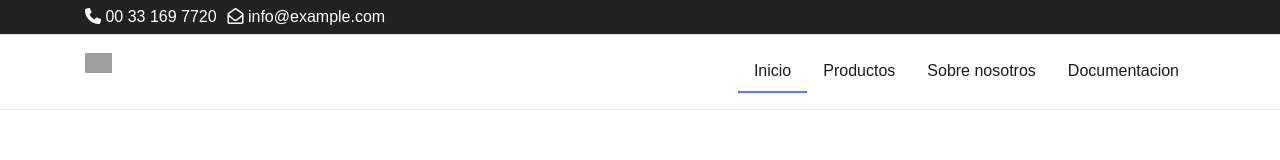
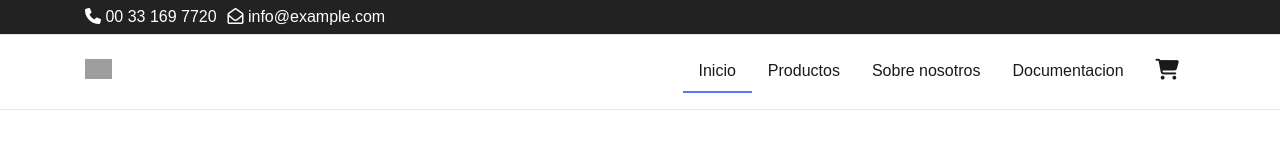
Before and after one commit to davidgalarza/FISEI_SHOP, a plain HTML site: page index.html in a window 1280 px wide. Drawn offline with nearby package versions, Linux system fonts and the light colour scheme; grey boxes are pictures that could not be loaded; a web font is replaced by a local one.

Commit message:
Arregalr encabezado

```diff
--- a/css/comun.css
+++ b/css/comun.css
@@ -23,10 +23,11 @@ header{
 }
 
 .logo{
-    max-width: 100%;
     height: 20px;
+    margin: 0.5rem 0px;
     vertical-align: middle;
 }
+
 #menu_principal{
     float: right;
     color: rgba(0,0,0,0.9) !important;
@@ -41,3 +42,7 @@ header{
     border-bottom: solid 2px #5c77fc !important;
 
 }
+
+.carrito{
+    font-size: 1.3em;
+}
--- a/index.html
+++ b/index.html
@@ -32,7 +32,7 @@
                 </div>
                 <div class="col-md-8">
                     <ul id="menu_principal" class="nav">
-                        <li class="nav-item">
+                        <li class="nav-item ">
                           <a class="nav-link seleccionado" href="#">Inicio</a>
                         </li>
                         <li class="nav-item">
@@ -43,14 +43,19 @@
                         </li>
                         <li class="nav-item">
                             <a class="nav-link" href="#">Documentacion</a>
-                          </li>
+                        </li>
+                        <li class="nav-item">
+                            <i class="fas fa-shopping-cart carrito nav-link"></i>
+                        </li>
                       </ul>
                 </div>
             </div>
         </div>
     </header>
 
-    <script src="./bootstrap/js/bootstrap.bundle.min.js"></script>
+    <script src="https://code.jquery.com/jquery-3.5.1.slim.min.js" integrity="sha384-DfXdz2htPH0lsSSs5nCTpuj/zy4C+OGpamoFVy38MVBnE+IbbVYUew+OrCXaRkfj" crossorigin="anonymous"></script>
+    <script src="https://cdn.jsdelivr.net/npm/popper.js@1.16.0/dist/umd/popper.min.js" integrity="sha384-Q6E9RHvbIyZFJoft+2mJbHaEWldlvI9IOYy5n3zV9zzTtmI3UksdQRVvoxMfooAo" crossorigin="anonymous"></script>
+    <script src="https://stackpath.bootstrapcdn.com/bootstrap/4.5.0/js/bootstrap.min.js" integrity="sha384-OgVRvuATP1z7JjHLkuOU7Xw704+h835Lr+6QL9UvYjZE3Ipu6Tp75j7Bh/kR0JKI" crossorigin="anonymous"></script>
 
 </body>
 
```
Also changed, not shown: 1 other file.
